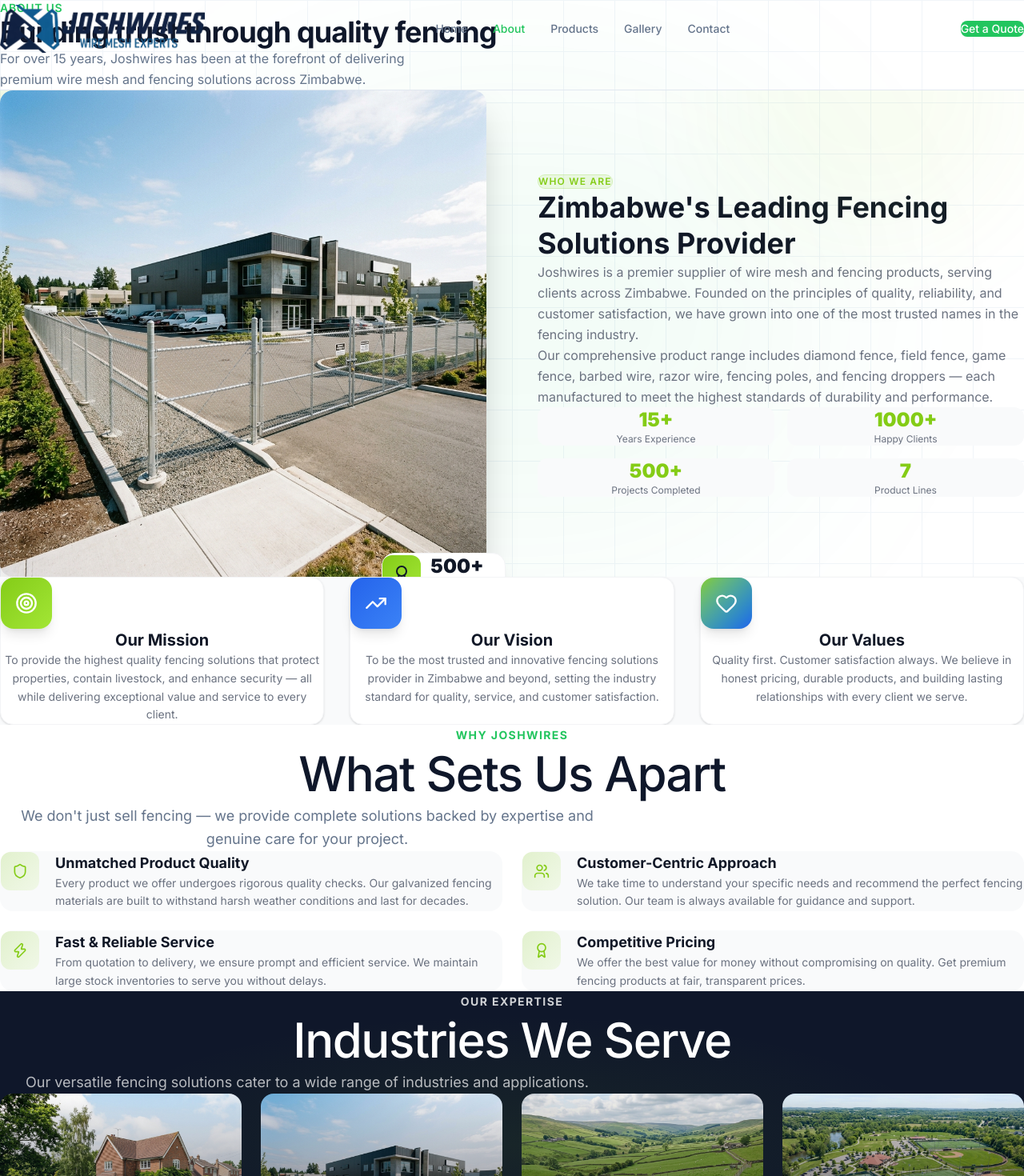
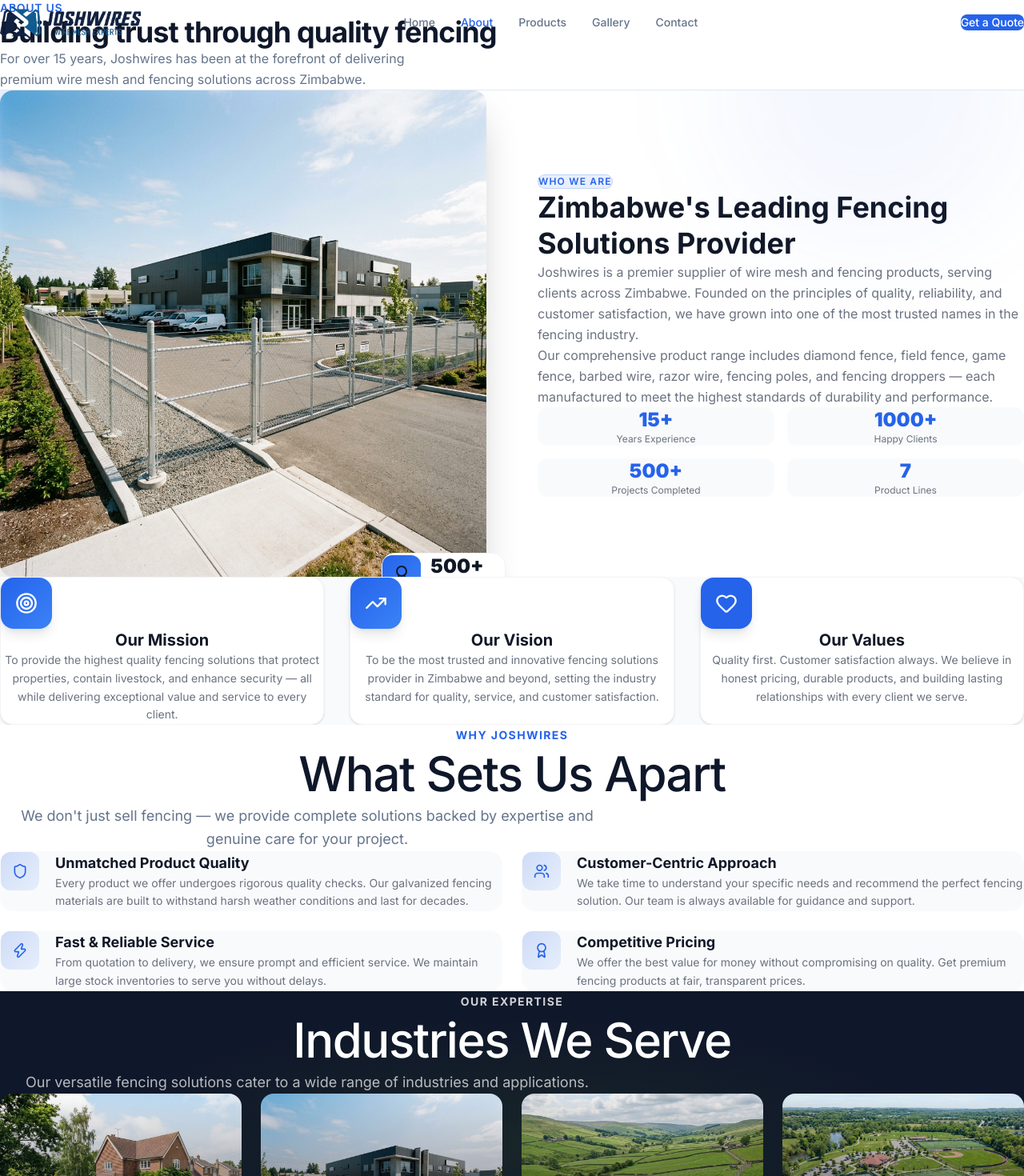
Before and after one commit to tinoe0404/job-wires, a Next.js app: page /about in a window 1280 px wide. Shown: the top 1470 px of the page at 80% size. Built offline with nearby package versions, Linux system fonts and the light colour scheme.

Commit message:
refactor: rebrand theme colors from lime to blue and optimize logo sizing and layout components

```diff
--- a/app/about/page.tsx
+++ b/app/about/page.tsx
@@ -42,7 +42,7 @@
 
       {/* ======================== COMPANY INTRO ======================== */}
       <section className="py-24 relative overflow-hidden">
-        <div className="absolute top-0 right-0 w-96 h-96 bg-lime/5 rounded-full blur-3xl -translate-y-1/2" />
+        <div className="absolute top-0 right-0 w-96 h-96 bg-blue/5 rounded-full blur-3xl -translate-y-1/2" />
 
         <div className="max-w-7xl mx-auto px-4 sm:px-6 lg:px-8">
           <div className="grid grid-cols-1 lg:grid-cols-2 gap-16 items-center">
@@ -64,7 +64,7 @@
               </div>
               <div className="absolute -bottom-6 -right-6 bg-white rounded-2xl p-5 shadow-xl border border-gray-100">
                 <div className="flex items-center gap-3">
-                  <div className="w-12 h-12 bg-gradient-to-br from-lime to-lime-light rounded-xl flex items-center justify-center">
+                  <div className="w-12 h-12 bg-gradient-to-br from-blue to-blue-light rounded-xl flex items-center justify-center">
                     <Award className="w-6 h-6 text-navy" />
                   </div>
                   <div>
@@ -73,7 +73,7 @@
                   </div>
                 </div>
               </div>
-              <div className="absolute -top-4 -left-4 w-24 h-24 bg-lime/10 rounded-2xl -z-10" />
+              <div className="absolute -top-4 -left-4 w-24 h-24 bg-blue/10 rounded-2xl -z-10" />
             </motion.div>
 
             <motion.div
@@ -82,7 +82,7 @@
               whileInView="visible"
               viewport={{ once: true }}
             >
-              <span className="inline-block px-4 py-1.5 bg-lime/10 text-lime text-xs font-semibold uppercase tracking-widest rounded-full mb-4 border border-lime/20">
+              <span className="inline-block px-4 py-1.5 bg-blue/10 text-blue text-xs font-semibold uppercase tracking-widest rounded-full mb-4 border border-blue/20">
                 Who We Are
               </span>
               <h2 className="text-3xl md:text-4xl font-bold text-charcoal leading-tight mb-6">
@@ -111,7 +111,7 @@
                     key={stat.label}
                     className="bg-gray-50 rounded-xl p-4 text-center"
                   >
-                    <p className="text-2xl font-black text-lime">{stat.value}</p>
+                    <p className="text-2xl font-black text-blue">{stat.value}</p>
                     <p className="text-gray-500 text-xs mt-1">{stat.label}</p>
                   </div>
                 ))}
@@ -131,7 +131,7 @@
                 title: "Our Mission",
                 description:
                   "To provide the highest quality fencing solutions that protect properties, contain livestock, and enhance security — all while delivering exceptional value and service to every client.",
-                color: "from-lime to-lime-light",
+                color: "from-blue to-blue-light",
               },
               {
                 icon: TrendingUp,
@@ -145,7 +145,7 @@
                 title: "Our Values",
                 description:
                   "Quality first. Customer satisfaction always. We believe in honest pricing, durable products, and building lasting relationships with every client we serve.",
-                color: "from-lime to-blue",
+                color: "from-blue to-blue",
               },
             ].map((item) => (
               <motion.div
@@ -154,7 +154,7 @@
                 initial="hidden"
                 whileInView="visible"
                 viewport={{ once: true }}
-                className="group bg-white rounded-2xl p-8 shadow-sm hover:shadow-xl border border-gray-100 hover:border-lime/20 transition-all duration-500 text-center"
+                className="group bg-white rounded-2xl p-8 shadow-sm hover:shadow-xl border border-gray-100 hover:border-blue/20 transition-all duration-500 text-center"
               >
                 <div
                   className={`w-16 h-16 bg-gradient-to-br ${item.color} rounded-2xl flex items-center justify-center mx-auto mb-6 group-hover:scale-110 transition-transform duration-300 shadow-lg`}
@@ -218,10 +218,10 @@
               <motion.div
                 key={item.title}
                 variants={staggerItem}
-                className="group flex gap-5 bg-gray-50 rounded-2xl p-6 hover:bg-white hover:shadow-xl hover:shadow-lime/5 border border-transparent hover:border-lime/20 transition-all duration-500"
+                className="group flex gap-5 bg-gray-50 rounded-2xl p-6 hover:bg-white hover:shadow-xl hover:shadow-blue/5 border border-transparent hover:border-blue/20 transition-all duration-500"
               >
-                <div className="w-12 h-12 bg-gradient-to-br from-lime/20 to-lime-light/10 rounded-xl flex items-center justify-center flex-shrink-0 group-hover:scale-110 transition-transform duration-300">
-                  <item.icon className="w-5 h-5 text-lime" />
+                <div className="w-12 h-12 bg-gradient-to-br from-blue/20 to-blue-light/10 rounded-xl flex items-center justify-center flex-shrink-0 group-hover:scale-110 transition-transform duration-300">
+                  <item.icon className="w-5 h-5 text-blue" />
                 </div>
                 <div>
                   <h3 className="text-lg font-bold text-charcoal mb-2">
--- a/app/globals.css
+++ b/app/globals.css
@@ -17,7 +17,7 @@
   --color-gray-700: #374151;
   /* Fiscit Modern SaaS Design System Colors */
   --color-primary: #0f172a; /* Slate 900 - Dark Blueish Grey */
-  --color-accent: #22c55e; /* Fiscit Green */
+  --color-accent: #2563EB; /* Fiscit Blue */
   --color-surface: #ffffff; /* Pure White */
   --color-surface-muted: #f8fafc; /* Slate 50 - Off-white */
   --color-text: #0f172a; /* Slate 900 Text */
@@ -43,7 +43,7 @@
   --color-gray-600: #4B5563;
   --color-gray-700: #374151;
   --color-primary: #0f172a;
-  --color-accent: #22c55e;
+  --color-accent: #2563EB;
   --color-surface: #ffffff;
   --color-surface-muted: #f8fafc;
   --color-text: #0f172a;
--- a/app/layout.tsx
+++ b/app/layout.tsx
@@ -46,9 +46,6 @@
   return (
     <html lang="en" className={`${inter.variable}`}>
       <body className={`${inter.className} relative antialiased overflow-x-hidden selection:bg-[var(--color-accent)]/20 text-[var(--color-text)] bg-white`}>
-        {/* Global Grid Background */}
-        <div className="fixed inset-0 bg-[linear-gradient(to_right,#f1f5f9_1px,transparent_1px),linear-gradient(to_bottom,#f1f5f9_1px,transparent_1px)] bg-[size:4rem_4rem] -z-20 pointer-events-none" />
-        <div className="fixed top-1/2 left-1/2 -translate-x-1/2 -translate-y-1/2 w-[800px] h-[600px] bg-[var(--color-accent)]/5 rounded-full blur-[120px] -z-20 pointer-events-none" />
 
         <Navbar />
         <main className="min-h-screen relative z-0">{children}</main>
--- a/app/products/page.tsx
+++ b/app/products/page.tsx
@@ -69,7 +69,7 @@
                 title: "Galvanized Steel",
                 description:
                   "All our wire products are hot-dipped galvanized for maximum corrosion resistance and extended lifespan. Built to withstand the harshest conditions.",
-                gradient: "from-lime/20 to-lime-light/10",
+                gradient: "from-blue/20 to-blue-light/10",
               },
               {
                 title: "Rigorous Testing",
@@ -81,7 +81,7 @@
                 title: "Industry Standards",
                 description:
                   "Our products comply with regional and international fencing standards. You can trust that your installation will be safe, legal, and durable.",
-                gradient: "from-lime/20 to-blue/10",
+                gradient: "from-blue/20 to-blue/10",
               },
             ].map((feature) => (
               <motion.div
@@ -92,7 +92,7 @@
                 <div
                   className={`w-16 h-16 bg-gradient-to-br ${feature.gradient} rounded-2xl flex items-center justify-center mx-auto mb-6`}
                 >
-                  <div className="w-3 h-3 bg-lime rounded-full" />
+                  <div className="w-3 h-3 bg-blue rounded-full" />
                 </div>
                 <h3 className="text-lg font-bold text-charcoal mb-3">
                   {feature.title}
--- a/components/ContactForm.tsx
+++ b/components/ContactForm.tsx
@@ -33,7 +33,7 @@
   };
 
   const inputClasses =
-    "w-full px-4 py-3.5 bg-gray-50 border border-gray-200 rounded-xl text-charcoal text-sm placeholder:text-gray-400 focus:outline-none focus:ring-2 focus:ring-lime/30 focus:border-lime transition-all duration-300";
+    "w-full px-4 py-3.5 bg-gray-50 border border-gray-200 rounded-xl text-charcoal text-sm placeholder:text-gray-400 focus:outline-none focus:ring-2 focus:ring-blue/30 focus:border-blue transition-all duration-300";
 
   return (
     <motion.form
@@ -140,7 +140,7 @@
         className={`w-full py-4 px-6 rounded-xl font-semibold text-sm flex items-center justify-center gap-2 transition-all duration-300 ${
           formState === "sent"
             ? "bg-green-500 text-white"
-            : "bg-gradient-to-r from-lime to-lime-light text-navy hover:shadow-lg hover:shadow-lime/25 hover:-translate-y-0.5"
+            : "bg-gradient-to-r from-blue to-blue-light text-white hover:shadow-lg hover:shadow-blue/25 hover:-translate-y-0.5"
         } disabled:opacity-70 disabled:cursor-not-allowed`}
       >
         {formState === "idle" && (
--- a/components/Footer.tsx
+++ b/components/Footer.tsx
@@ -14,11 +14,12 @@
           {/* Brand */}
           <div className="lg:col-span-2 pr-0 lg:pr-12">
             <Link href="/" className="inline-flex items-center gap-2 mb-6 group">
-              <div className="relative w-[280px] h-20 flex items-center justify-center transform group-hover:scale-[1.02] transition-transform duration-300">
+              <div className="relative w-[160px] h-12 flex items-center justify-center transform group-hover:scale-[1.02] transition-transform duration-300">
                 <Image
                   src="/logo3.png"
                   alt="Joshwires Logo"
                   fill
+                  sizes="160px"
                   className="object-contain object-left"
                 />
               </div>
--- a/components/Navbar.tsx
+++ b/components/Navbar.tsx
@@ -36,13 +36,15 @@
           <div className="flex items-center justify-between">
             {/* Logo */}
             <Link href="/" className="flex items-center gap-2 group min-h-[56px] py-2">
-              <div className={`relative flex items-center justify-center transform group-hover:scale-[1.02] transition-transform duration-300 ${scrolled ? "w-48 h-12 sm:w-56 sm:h-14" : "w-56 h-16 sm:w-64 sm:h-[4.5rem]"}`}>
+              <div className={`relative flex items-center justify-center transform group-hover:scale-[1.02] transition-transform duration-300 ${scrolled ? "w-32 h-8 sm:w-36 sm:h-10" : "w-36 h-10 sm:w-44 sm:h-12"}`}>
                 <Image
                   src="/logo3.png"
                   alt="Joshwires Logo"
                   fill
+                  sizes="(max-width: 640px) 144px, 176px"
                   className="object-contain origin-left"
                   priority
+                  loading="eager"
                 />
               </div>
             </Link>
```
Also changed, not shown: app/contact/page.tsx (+7 -7 lines).
